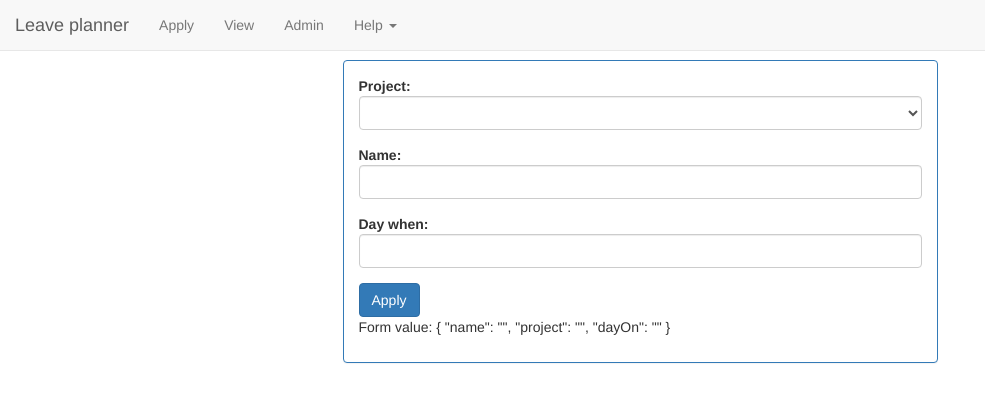
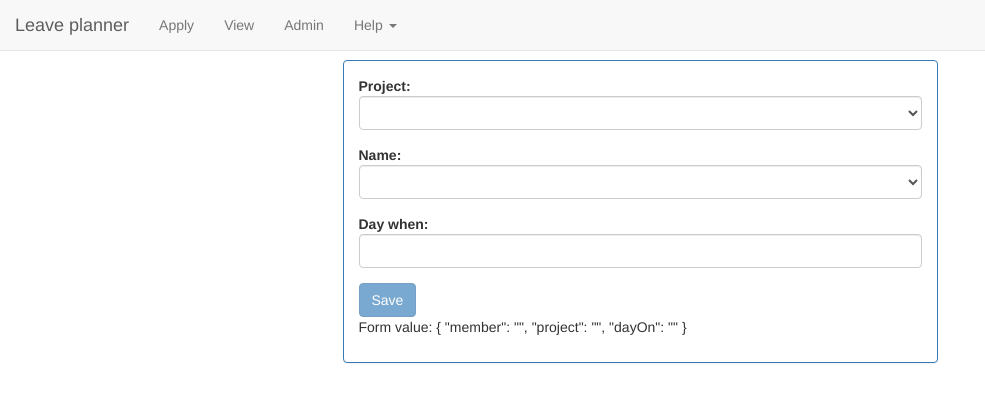
Before and after one commit to Prabucgi/LeaveForeCast, an Angular app: page /apply in a window 1280 px wide. Shown: the top 402 px of the page, without its empty margins (0-985 px from the left). Built offline with nearby package versions, Linux system fonts and the light colour scheme.

Commit message:
form changes

```diff
--- a/src/app/apply-leave/apply-leave.component.html
+++ b/src/app/apply-leave/apply-leave.component.html
@@ -2,7 +2,7 @@
   <div class="panel panel-primary">
 
     <div class="panel-body">
-      <form [formGroup]="applyForm" novalidate>
+      <form [formGroup]="applyForm" novalidate (ngSubmit)="Save()">
         <div class="form-group">
           <label class="center-block">Project:
             <select class="form-control" formControlName="project">
@@ -12,7 +12,10 @@
         </div>
         <div class="form-group">
           <label class="center-block">Name:
-            <input class="form-control" formControlName="name">
+              <select class="form-control" formControlName="member">
+                  <option *ngFor="let member of members" [value]="member">{{member}}</option>
+                </select>
+
           </label>
         </div>
 
@@ -22,7 +25,7 @@
             <input class="form-control" formControlName="dayOn">
           </label>
         </div>
-        <button class="btn btn-primary">Apply</button>
+        <button class="btn btn-primary" type="submit" [disabled]="!applyForm.valid">Save</button>
       </form>
 
 
--- a/src/app/apply-leave/apply-leave.component.ts
+++ b/src/app/apply-leave/apply-leave.component.ts
@@ -7,20 +7,36 @@ import { FormBuilder, FormGroup, Validators } from '@angular/forms';
   styleUrls: ['./apply-leave.component.css']
 })
 export class ApplyLeaveComponent implements OnInit {
- applyForm:FormGroup;
- projects:string[];
+  applyForm: FormGroup;
+  projects: string[];
+  membersMap = new Map<string, string[]>();
+  members: string[];
   constructor(private fb: FormBuilder) {
-    this.createForm();
-    this.projects = ["Heroma","TWIN","Palasso"];
-   }
+
+  }
   createForm() {
     this.applyForm = this.fb.group({
-      name: ['', Validators.required ],
-      project: ['',Validators.required],
-      dayOn:['',Validators.required]
+      member: ['', Validators.required],
+      project: ['', Validators.required],
+      dayOn: ['', Validators.required]
     });
   }
   ngOnInit() {
+    this.membersMap.set("Heroma", ["Prabu", "Ganesh"]);
+    this.membersMap.set("TWIN", ["Balaji", "Suresh"]);
+    this.membersMap.set("Palasso", ["Arvind", "Sneka"]);
+    this.projects = Array.from(this.membersMap.keys());
+    this.createForm();
+    this.onChanges();
+
   }
-
+  onChanges(): void {
+    this.applyForm.get("project").valueChanges.subscribe(val => {
+      this.members = this.membersMap.get(val);
+    })
+  }
+  Save():void{
+    console.log("Saved");
+    console.log(this.applyForm);
+  }
 }
```
Also changed, not shown: src/app/data-model.ts (added).
